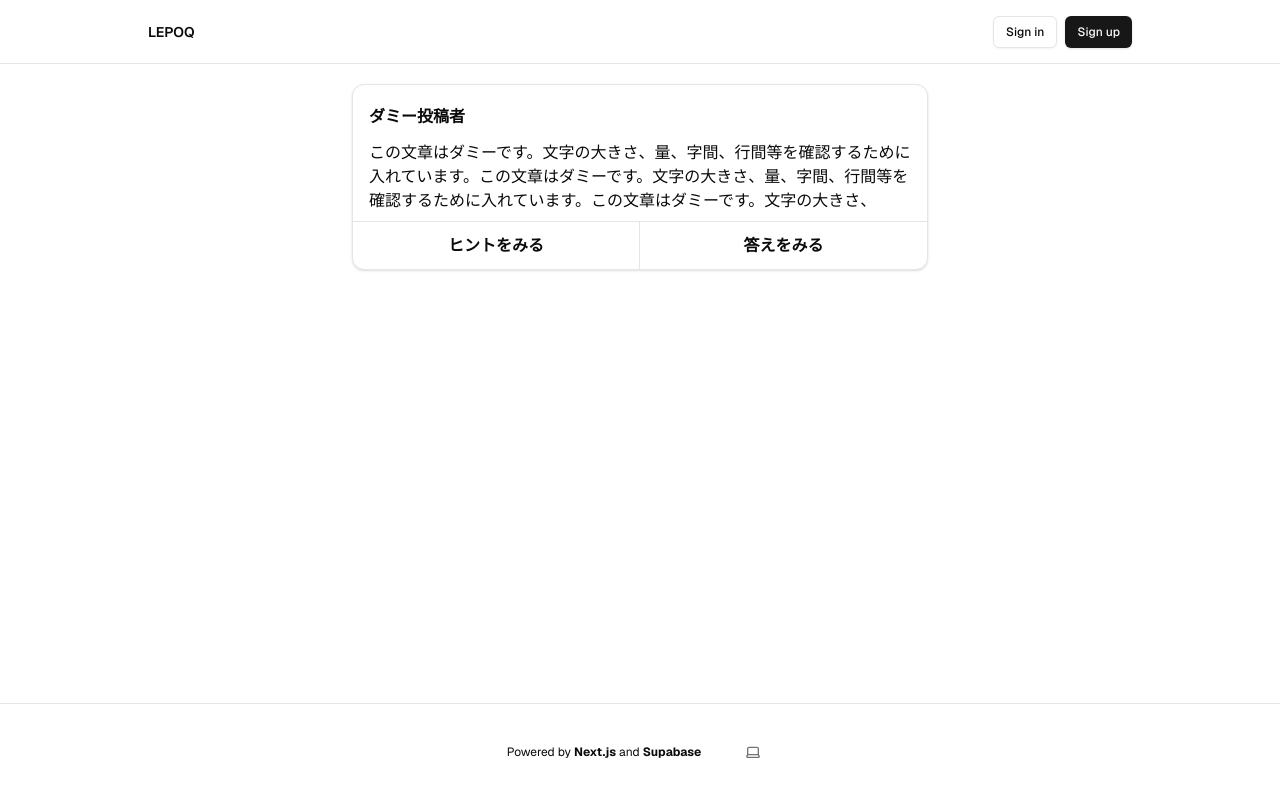
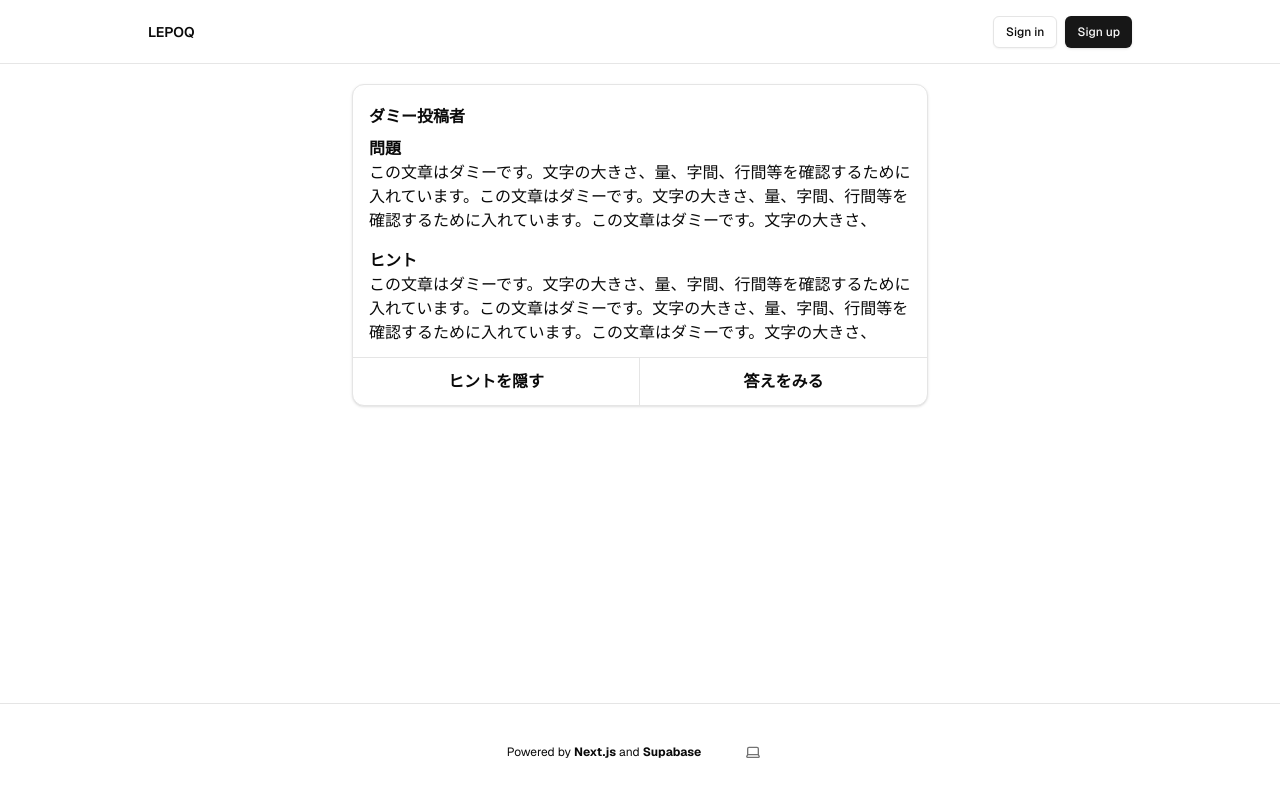
Before and after one commit to u-hossy/lepoq, a Next.js app: page / in a window 1280 px wide. Both pictures are taken after a click on the button "ヒントをみる". Shown: the top 796 px of the page. Built offline with nearby package versions, Linux system fonts and the light colour scheme; no server answers.

Commit message:
Implement hint and answer display

```diff
--- a/components/ui/post-card.tsx
+++ b/components/ui/post-card.tsx
@@ -29,16 +29,47 @@ export default function postCard({
         <div className="py-1">
           <span className="font-semibold">{author}</span>
         </div>
-        <div className="py-2">
-          <p>{children}</p>
+        <div>
+          <div className="py-1">
+            <span className="font-semibold">問題</span>
+            <div className="pb-2">
+              <p>{children}</p>
+            </div>
+          </div>
+          {hintDisplay && (
+            <div className="py-1">
+              <span className="font-semibold">ヒント</span>
+              <div className="pb-2">
+                <p>{children}</p>
+              </div>
+            </div>
+          )}
+          {answerDisplay && (
+            <div className="py-1">
+              <span className="font-semibold">答え</span>
+              <div className="pb-2">
+                <p>{children}</p>
+              </div>
+            </div>
+          )}
         </div>
       </div>
       <div className="flex h-12 w-full flex-row overflow-hidden rounded-b-xl border border-0 border-t">
-        <button className="hover:bg-hovered flex w-1/2 items-center justify-center border border-0 border-r transition">
-          <span className="font-semibold">ヒントをみる</span>
+        <button
+          className="hover:bg-hovered flex w-1/2 items-center justify-center border border-0 border-r transition"
+          onClick={() => setHintDisplay((prev) => !prev)}
+        >
+          <span className="font-semibold">
+            {!hintDisplay ? "ヒントをみる" : "ヒントを隠す"}
+          </span>
         </button>
-        <button className="hover:bg-hovered flex w-1/2 items-center justify-center transition">
-          <span className="font-semibold">答えをみる</span>
+        <button
+          className="hover:bg-hovered flex w-1/2 items-center justify-center transition"
+          onClick={() => setAnswerDisplay((prev) => !prev)}
+        >
+          <span className="font-semibold">
+            {!answerDisplay ? "答えをみる" : "答えを隠す"}
+          </span>
         </button>
       </div>
     </article>
```
